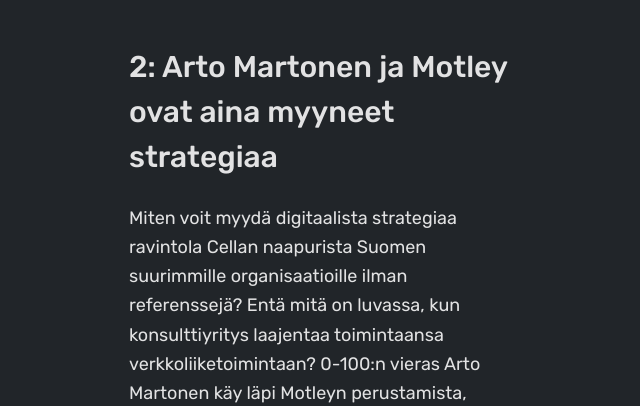
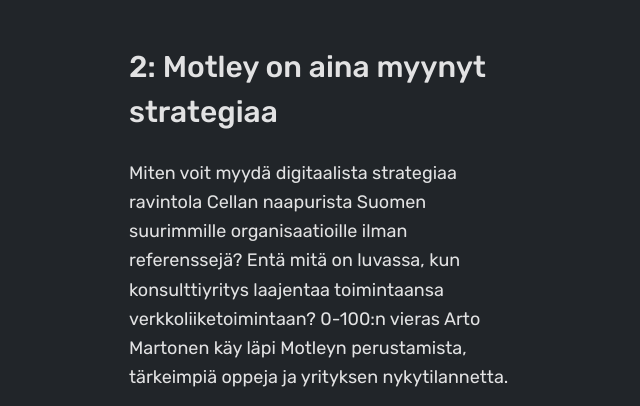
Before and after one commit to jonaskay/nolla-viiva-sata, a Gatsby site: page /2-motley/ in a window 1280 px wide. Shown: the part 260-666 px from the top of the page, without its empty margins (319-959 px from the left). Built offline with nearby package versions, Linux system fonts and the light colour scheme; Gatsby itself is replaced by a stand-in of ours.

Commit message:
Edit title

```diff
--- a/src/episodes/2-motley.md
+++ b/src/episodes/2-motley.md
@@ -1,5 +1,5 @@
 ---
-title: "2: Arto Martonen ja Motley ovat aina myyneet strategiaa"
+title: "2: Motley on aina myynyt strategiaa"
 description: "Miten voit myydä digitaalista strategiaa ravintola Cellan naapurista Suomen suurimmille organisaatioille ilman referenssejä? Entä mitä on luvassa, kun konsulttiyritys laajentaa toimintaansa verkkoliiketoimintaan? 0-100:n vieras Arto Martonen käy läpi Motleyn perustamista, tärkeimpiä oppeja ja yrityksen nykytilannetta."
 type: "full"
 date: 2020-01-02
```
